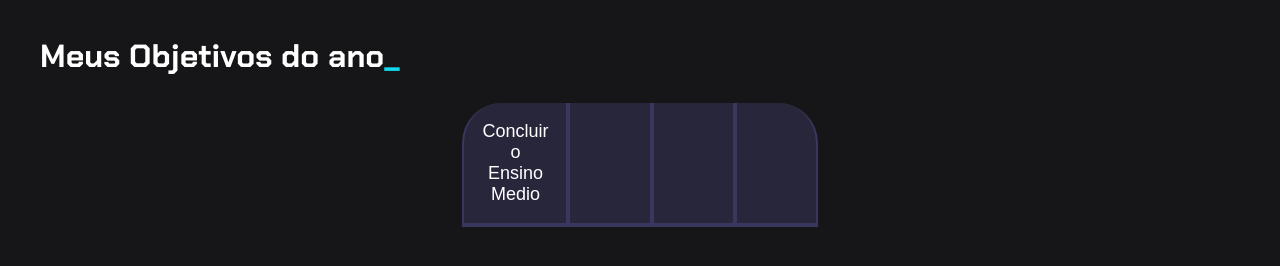
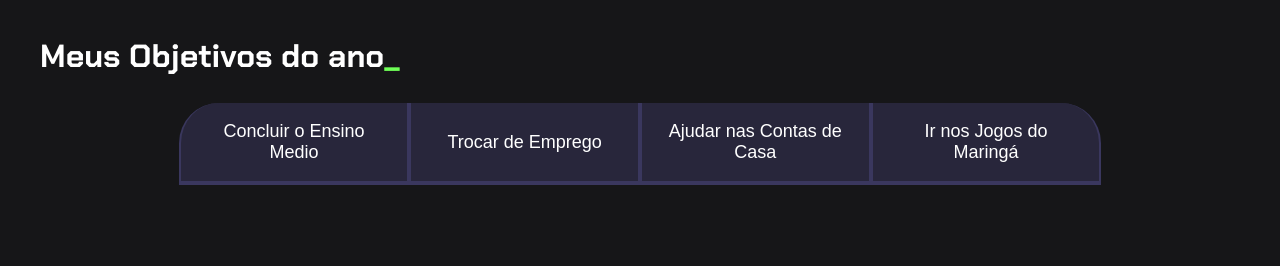
Before and after one commit to Thay1221/2-D, a plain HTML site: page 3D-main/index.html in a window 1280 px wide. Drawn offline with Linux system fonts and the light colour scheme.

Commit message:
Add files via upload

```diff
--- a/3D-main/index.html
+++ b/3D-main/index.html
@@ -14,12 +14,13 @@
         <h2 class="titulo-principal">Meus Objetivos do ano<span>_</span></h2>
 
         <div class="botoes">
-            <button class="botao">Concluir o Ensino Medio</button>
-            <button class="botao"></button>
-            <button class="botao"></button>
-            <button class="botao"></button>
+            <button class="botao ativo">Concluir o Ensino Medio</button>
+            <button class="botao">Trocar de Emprego</button>
+            <button class="botao">Ajudar nas Contas de Casa</button>
+            <button class="botao">Ir nos Jogos do Maringá</button>
 
         </div>
     </section>
+    <script src="man.js"></script>
 </body>
 </html>
--- a/3D-main/syyle.css
+++ b/3D-main/syyle.css
@@ -31,7 +31,7 @@ body {
     font-size: 32px;
 }
 .titulo-principal span {
-    color: var(--color1);
+    color: var(--verde);
 }
 .botao {
     font-family: "Crakra Petch", sans-serif;
@@ -48,18 +48,8 @@ body {
     border-right: 2px solid var(--botao-ativo);
     border-top: none;
 }
-.botao:first-child {
-    border-radius: 40px 40px 0 0;
-}
-
 .botoes {
     display: block;
-}
-
-@media screen and (min-width: 768px) {
-    .botoes {
-        display: flex;
-    }
 }
 @media screen and (min-width: 768px) {
     .botoes {
```
Also changed, not shown: 2 other files.
